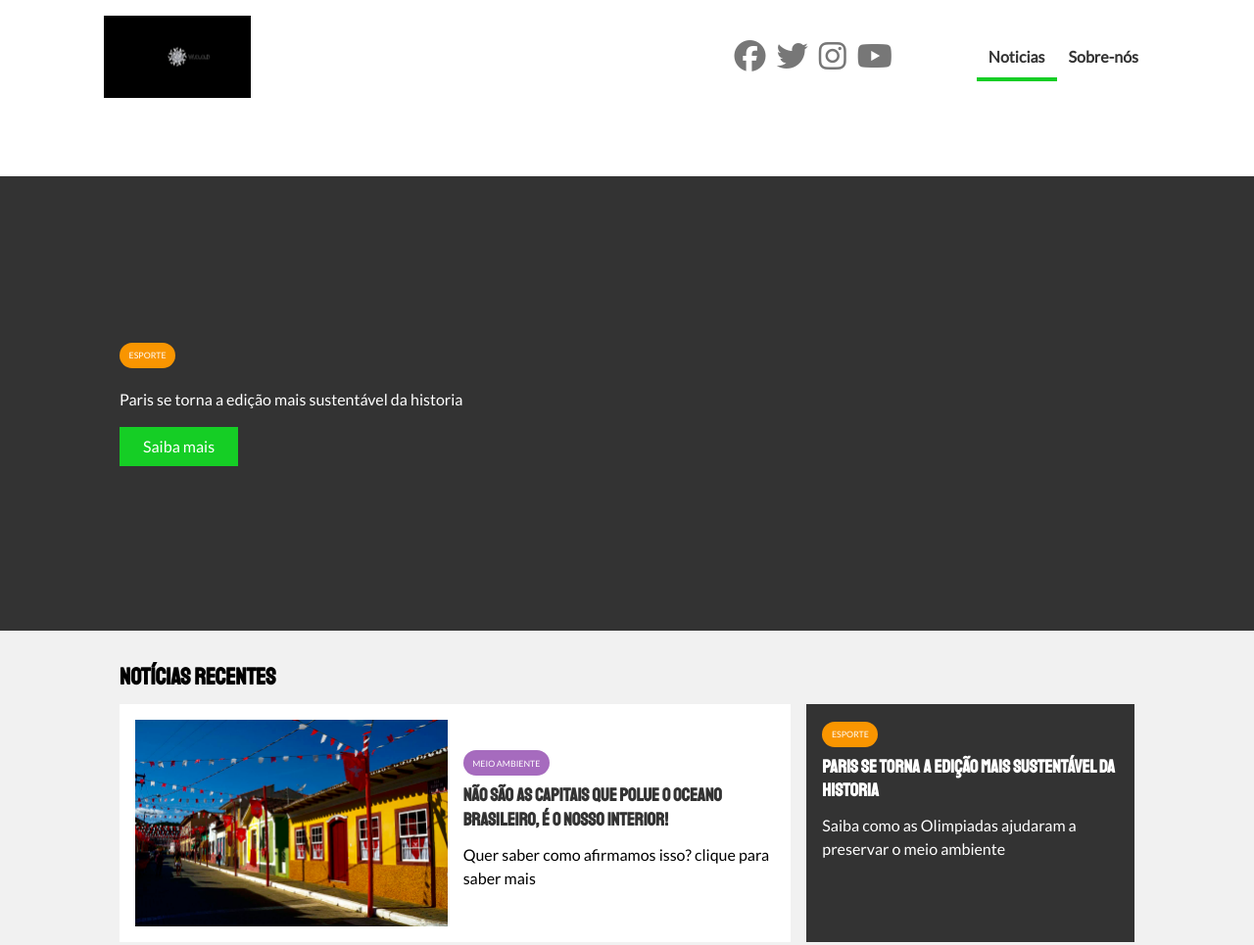
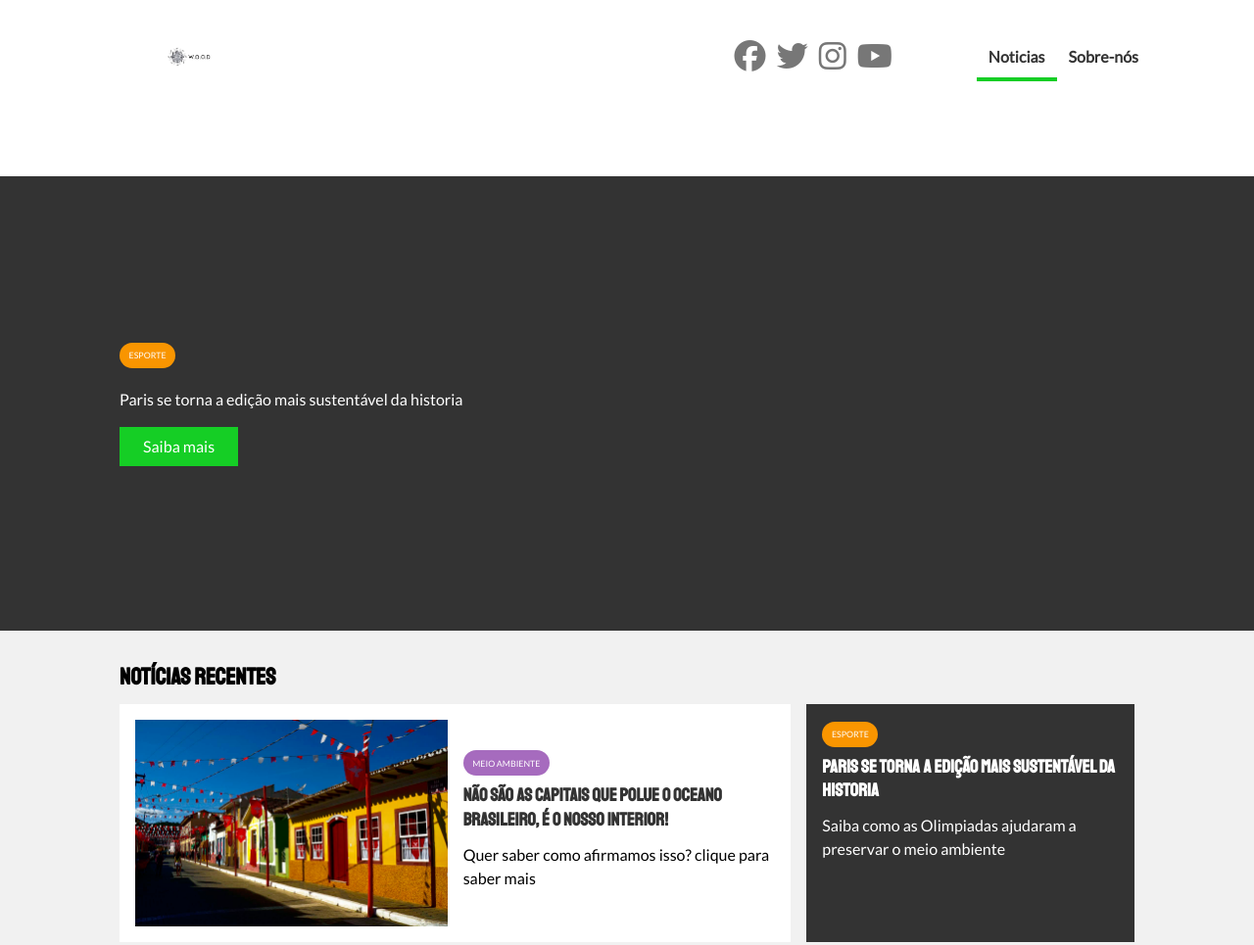
Before and after one commit to joaofurla/W.O.O.D, a plain HTML site: page index.html in a window 1280 px wide. Shown: the top 965 px of the page at 98% size. Drawn offline with Linux system fonts and the light colour scheme.

Commit message:
Update index.html

```diff
--- a/index.html
+++ b/index.html
@@ -16,7 +16,7 @@
 <body>
   <nav id="main-nav">
     <div class="container">
-      <img src="img/logo.jpeg" alt="NewsMedia" class="logo">
+      <img src="img/icon.png" alt="NewsMedia" class="logo">
       <div class = 'social'>
         <a href="http://facebook.com.br" target = 'blank'><i class="fab fa-facebook fa-2x"></i></a>
         <a href="http://twitter.com.br" target = 'blank'><i class="fab fa-twitter fa-2x"></i></a>
```
